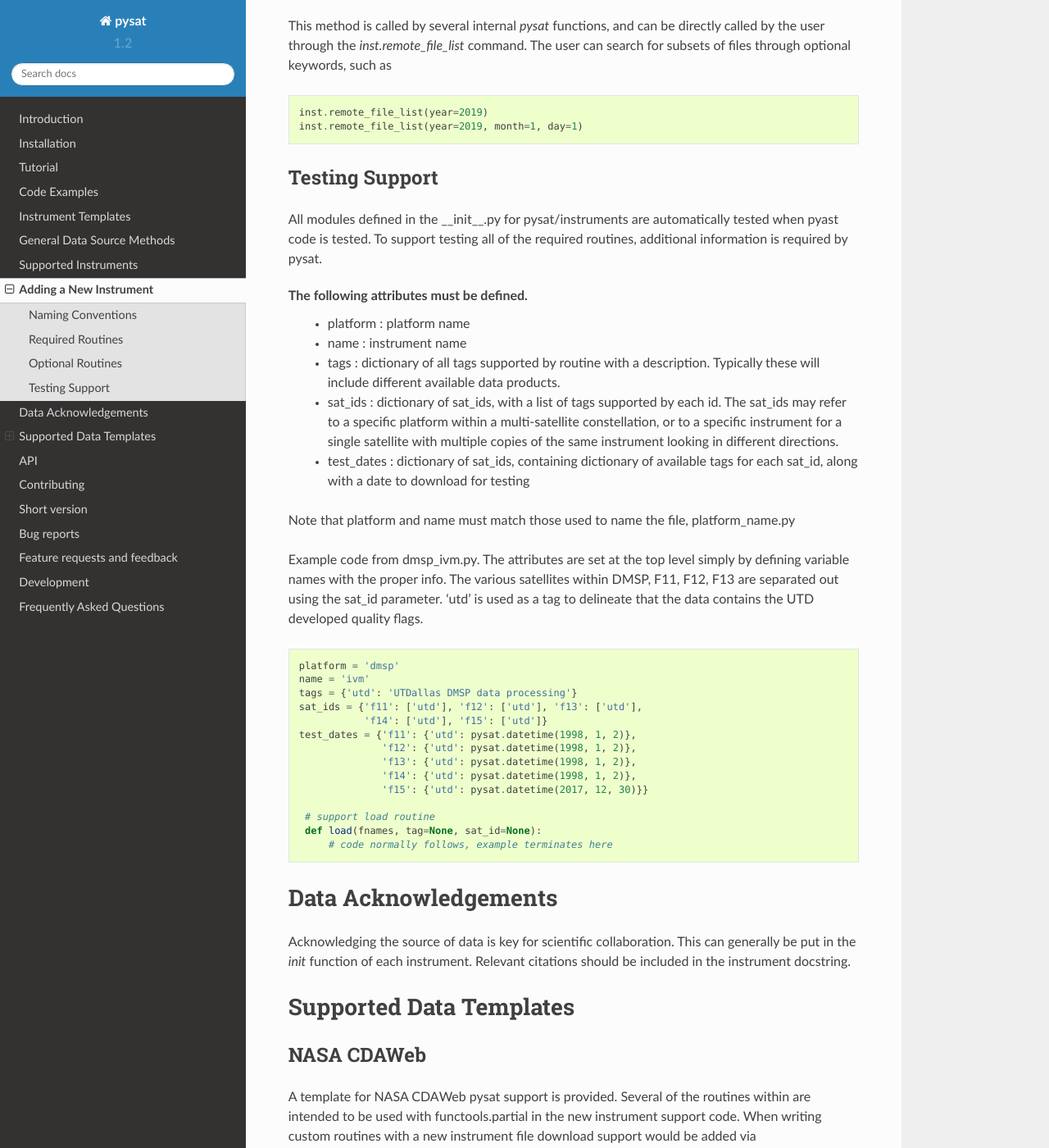
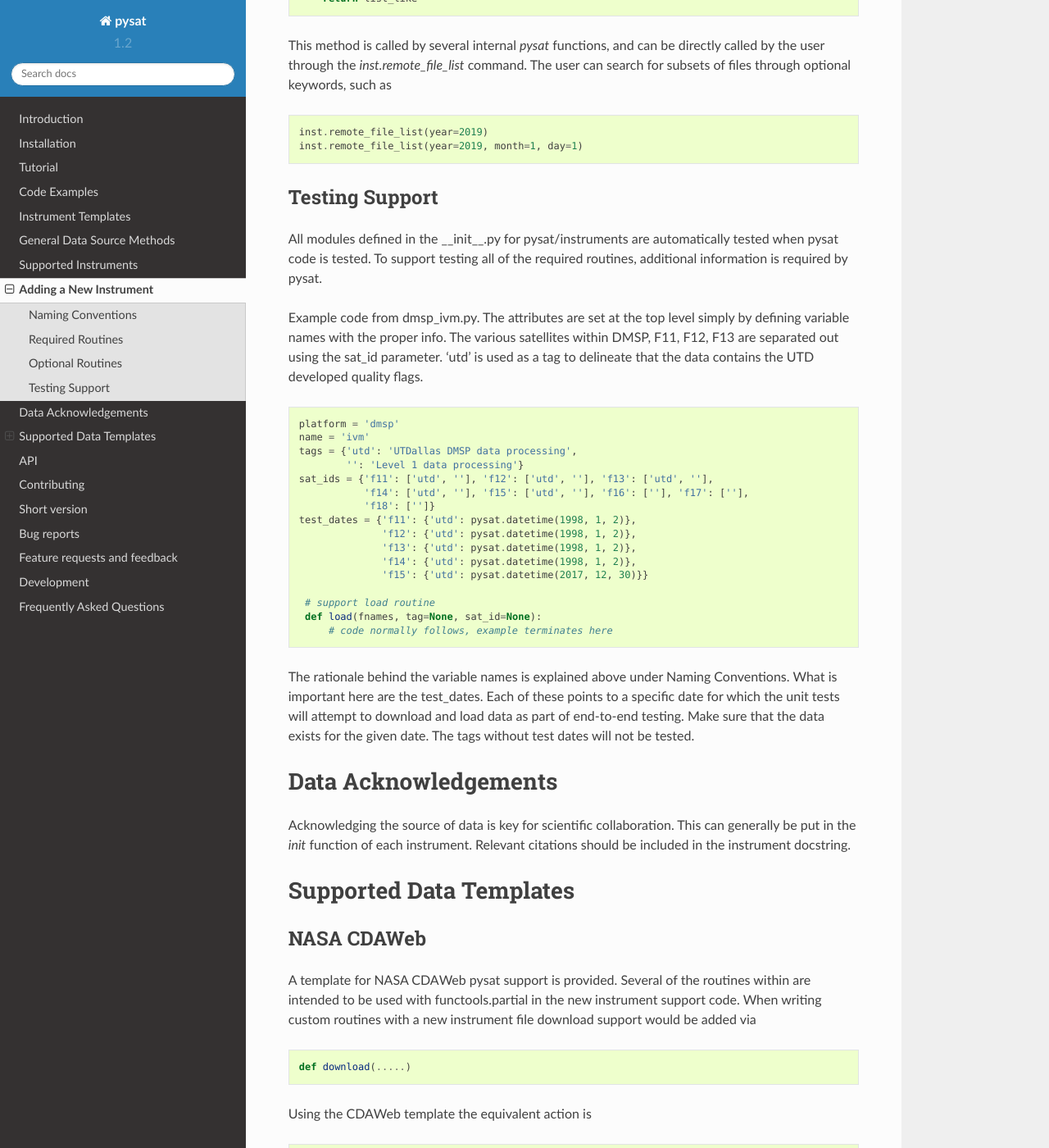
Before and after one commit to pysat/pysat, a Sphinx documentation site: the page built from docs/new_instrument.rst, in a window 1280 px wide and 1400 px high, scrolled down 4496 px. Shown: the whole window at 82% size. Built offline with Sphinx 7.4.7 and the Read the Docs theme 2.0.0, drawn with Linux system fonts in a browser that asks for light colours; formulas are drawn with MathJax 3; some of the changed text lies outside the part shown.

Commit message:
update unit tests

```diff
--- a/docs/new_instrument.rst
+++ b/docs/new_instrument.rst
@@ -48,8 +48,9 @@
 
 **sat_id**
 In general, this is a unique identifier for a satellite in a constellation of
-identical or similar satellites.  For example, the DMSP satellites carry
-instrument suites across multiple spacecraft.  These can be labeled as F11-F18.
+identical or similar satellites, or multiple instruments on the same satellite
+with different look directions.  For example, the DMSP satellites carry similar
+instrument suites across multiple spacecraft.  These are labeled as F11-F18.
 
 **tag**
 In general, the tag points to a specific data product.  This could be a
@@ -238,17 +239,8 @@
 Testing Support
 ---------------
 All modules defined in the __init__.py for pysat/instruments are automatically
-tested when pyast code is tested. To support testing all of the required routines,
-additional information is required by pysat.
-
-The following attributes must be defined.
-   - platform : platform name
-   - name : instrument name
-   - tags : dictionary of all tags supported by routine with a description. Typically these will include different available data products.
-   - sat_ids : dictionary of sat_ids, with a list of tags supported by each id. The sat_ids may refer to a specific platform within a multi-satellite constellation, or to a specific instrument for a single satellite with multiple copies of the same instrument looking in different directions.
-   - test_dates : dictionary of sat_ids, containing dictionary of available tags for each sat_id, along with a date to download for testing
-
-Note that platform and name must match those used to name the file, platform_name.py
+tested when pysat code is tested. To support testing all of the required
+routines, additional information is required by pysat.
 
 Example code from dmsp_ivm.py. The attributes are set at the top level simply
 by defining variable names with the proper info. The various satellites within
@@ -259,9 +251,11 @@
 
    platform = 'dmsp'
    name = 'ivm'
-   tags = {'utd': 'UTDallas DMSP data processing'}
-   sat_ids = {'f11': ['utd'], 'f12': ['utd'], 'f13': ['utd'],
-              'f14': ['utd'], 'f15': ['utd']}
+   tags = {'utd': 'UTDallas DMSP data processing',
+           '': 'Level 1 data processing'}
+   sat_ids = {'f11': ['utd', ''], 'f12': ['utd', ''], 'f13': ['utd', ''],
+              'f14': ['utd', ''], 'f15': ['utd', ''], 'f16': [''], 'f17': [''],
+              'f18': ['']}
    test_dates = {'f11': {'utd': pysat.datetime(1998, 1, 2)},
                  'f12': {'utd': pysat.datetime(1998, 1, 2)},
                  'f13': {'utd': pysat.datetime(1998, 1, 2)},
@@ -272,11 +266,18 @@
     def load(fnames, tag=None, sat_id=None):
         # code normally follows, example terminates here
 
+The rationale behind the variable names is explained above under Naming
+Conventions.  What is important here are the test_dates.  Each of these points
+to a specific date for which the unit tests will attempt to download and load
+data as part of end-to-end testing.  Make sure that the data exists for the
+given date. The tags without test dates will not be tested.
 
 Data Acknowledgements
 =====================
 
-Acknowledging the source of data is key for scientific collaboration.  This can generally be put in the `init` function of each instrument.  Relevant citations should be included in the instrument docstring.
+Acknowledging the source of data is key for scientific collaboration.  This can
+generally be put in the `init` function of each instrument.  Relevant
+citations should be included in the instrument docstring.
 
 
 Supported Data Templates
```
